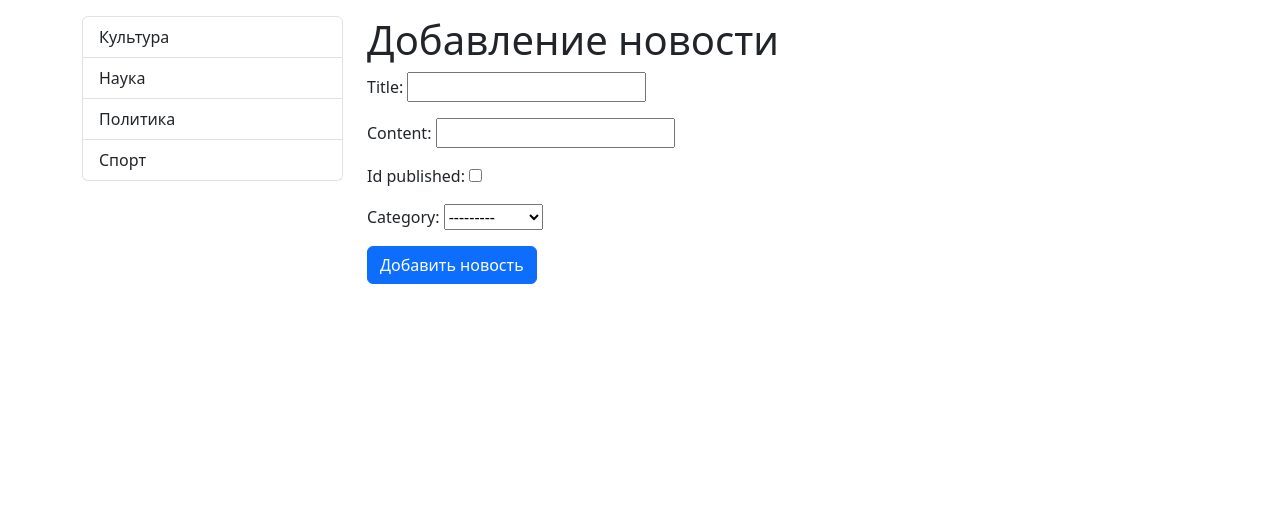
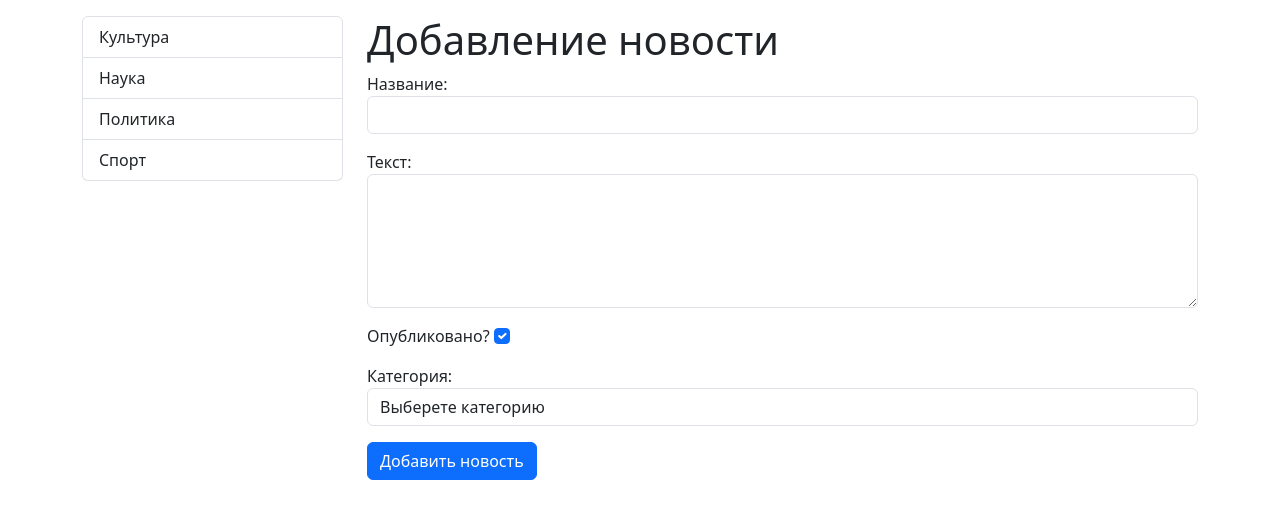
Before and after one commit to Ilia-Minaev/django, a Django app: page /news/add-news/ in a window 1280 px wide. Shown: the part 56-575 px from the top of the page. Run offline with Django 4.2, Linux system fonts and the light colour scheme; data comes from the database, SQL or seed files in the repository; both versions use the stored data as it was after the commit; some libraries are stand-ins or nearby versions.

Commit message:
2023.05.14

```diff
--- a/mysite/mysite/static/css/style.css
+++ b/mysite/mysite/static/css/style.css
@@ -0,0 +1,4 @@
+.errorlist {
+    background-color: red;
+    list-style-type: none;
+}
--- a/mysite/news/forms.py
+++ b/mysite/news/forms.py
@@ -3,7 +3,20 @@ from .models import Category
 
 
 class NewsForm(forms.Form):
-    title = forms.CharField(max_length=150)
-    content = forms.CharField()
-    id_published = forms.BooleanField()
-    category = forms.ModelChoiceField(queryset=Category.objects.all())
+    title = forms.CharField(
+        max_length=150,
+        label='Название',
+        widget=forms.TextInput(attrs={'class': 'form-control'}))
+    content = forms.CharField(
+        label='Текст',
+        required=False,
+        widget=forms.Textarea(attrs={'class': 'form-control', 'rows': 5}))
+    id_published = forms.BooleanField(
+        label='Опубликовано?',
+        initial=True,
+        widget=forms.TextInput(attrs={'class': 'form-check-input', 'type': 'checkbox', 'checked': True, 'required': None}))
+    category = forms.ModelChoiceField(
+        queryset=Category.objects.all(),
+        label='Категория',
+        empty_label='Выберете категорию',
+        widget=forms.Select(attrs={'class': 'form-control'}))
--- a/mysite/news/templates/news/add_news.html
+++ b/mysite/news/templates/news/add_news.html
@@ -18,7 +18,52 @@
 <h1>{{ h1 }}</h1>
 <form action="{% url 'add_news' %}" method="post">
     {% csrf_token %}
+    {{ form.non_fieid.errors }}
+
+
+    {% comment %}
+    {% for field in form %}
+    <div class="form-group">
+        {{ field.label_tag }}
+        {{ field }}
+        <div class="invalid-feedback">
+            {{ field.errors }}
+        </div>
+    </div>
+    {% endfor %}
+    <div class="form-group mb-4">
+        <label for="{{ form.title.id_for_label }}" class="form-label">Адрес электронной почты</label>
+        {{ form.title }}
+        <div class="invalid-feedback">
+            {{ form.title.errors }}
+        </div>
+    </div>
+    <div class="form-group mb-4">
+        <label for="{{ form.content.id_for_label }}" class="form-label">Текст</label>
+        {{ form.content }}
+        <div class="invalid-feedback">
+            {{ form.content.errors }}
+        </div>
+    </div>
+    <div class="form-group mb-4">
+        <label for="{{ form.id_published.id_for_label }}" class="form-check-label">Опубликовано?</label>
+        {{ form.id_published }}
+        <div class="invalid-feedback">
+            {{ form.id_published.errors }}
+        </div>
+    </div>
+    <div class="form-group mb-4">
+        <label for="{{ form.category.id_for_label }}" class="form-label">Категория</label>
+        {{ form.category }}
+        <div class="invalid-feedback">
+            {{ form.category.errors }}
+        </div>
+    </div>
+    {% endcomment %}
+
+
     {{ form.as_p }}
+
     <button type="submit" class="btn btn-primary btn-block">Добавить новость</button>
 </form>
 {% endblock %}
--- a/mysite/news/views.py
+++ b/mysite/news/views.py
@@ -1,4 +1,4 @@
-from django.shortcuts import render, get_object_or_404
+from django.shortcuts import render, get_object_or_404, redirect
 from .models import News, Category
 from .forms import NewsForm
 # Create your views here.
@@ -46,7 +46,11 @@ def view_news(request, news_id):
 def add_news(request):
     form = ''
     if (request.method == 'POST'):
-        form = NewsForm()
+        form = NewsForm(request.POST)
+        if form.is_valid():
+            # print(form.cleaned_data)
+            news = News.objects.create(**form.cleaned_data)
+            return redirect(news)
     else:
         form = NewsForm()
     context = {
```
Also changed, not shown: mysite/db.sqlite3.
